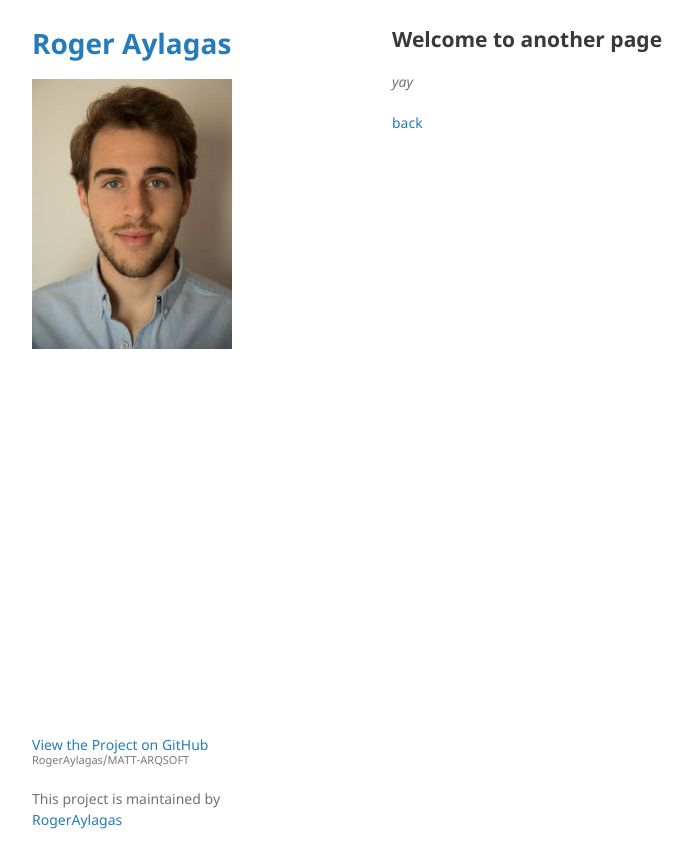
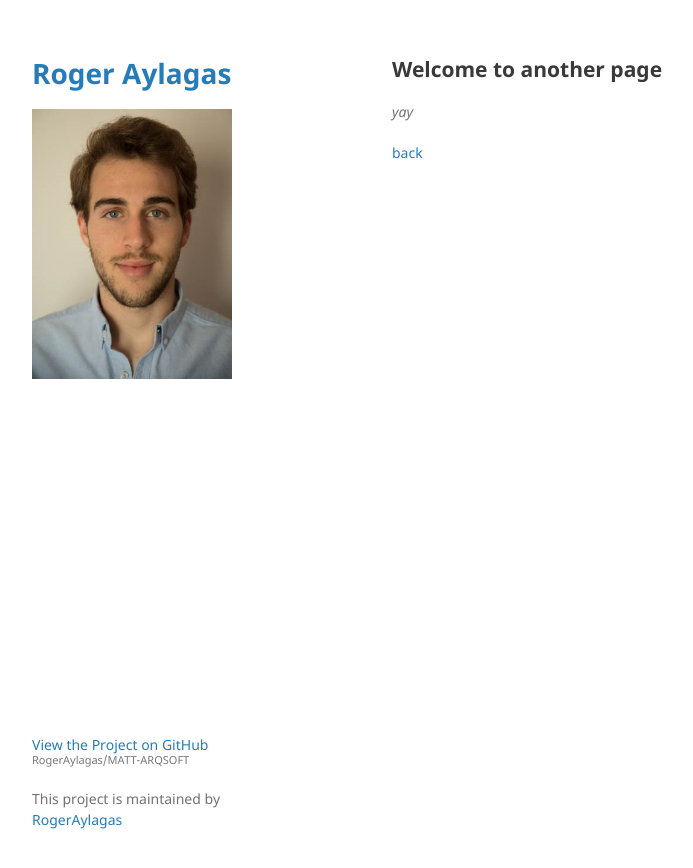
Before and after one commit to RogerAylagas/MATT-ARQSOFT, a Jekyll site: the page built from another-page.md, in a window 1280 px wide. Shown: the top 868 px of the page, without its empty margins (178-871 px from the left). Built offline with Jekyll 4.4.1, drawn with Linux system fonts in a browser that asks for light colours; our own code applies the rules of GitHub Pages for plain Markdown files.

Commit message:
Small Changes

```diff
--- a/_sass/jekyll-theme-minimal.scss
+++ b/_sass/jekyll-theme-minimal.scss
@@ -3,7 +3,7 @@
 
 body {
   background-color: #fff;
-  padding:20px;
+  padding:50px;
   font: 14px/1.5 "Noto Sans", "Helvetica Neue", Helvetica, Arial, sans-serif;
   color:#727272;
   font-weight:400;
@@ -210,7 +210,7 @@ footer {
   }
 
   header {
-    padding-right:320px;
+    padding-right:50px;
   }
 
   section {
```
